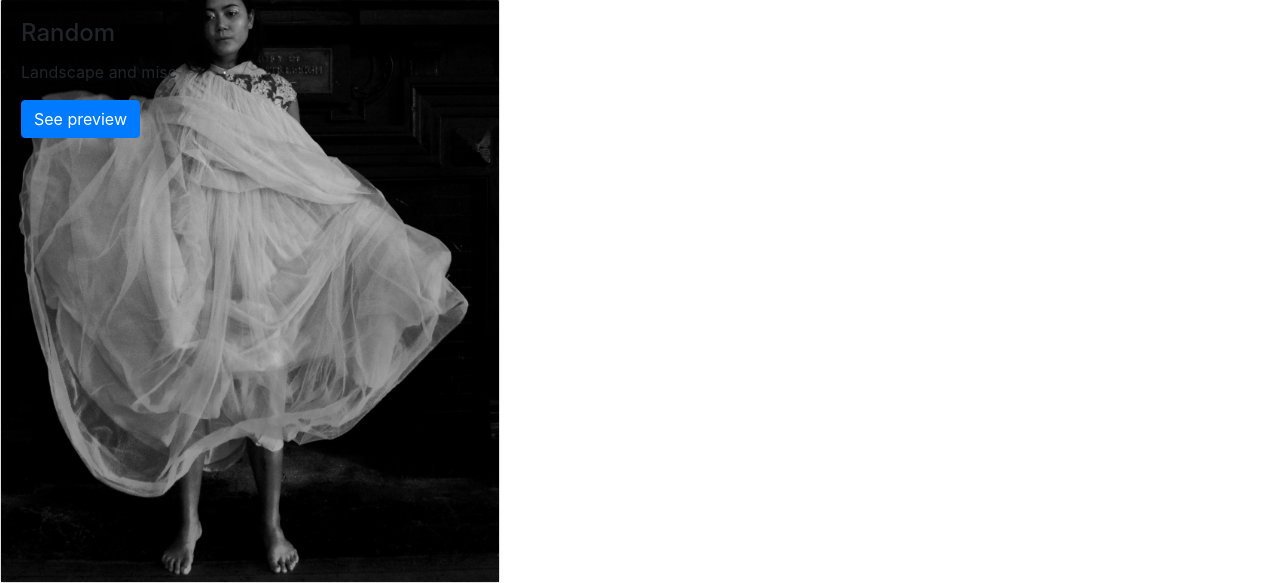
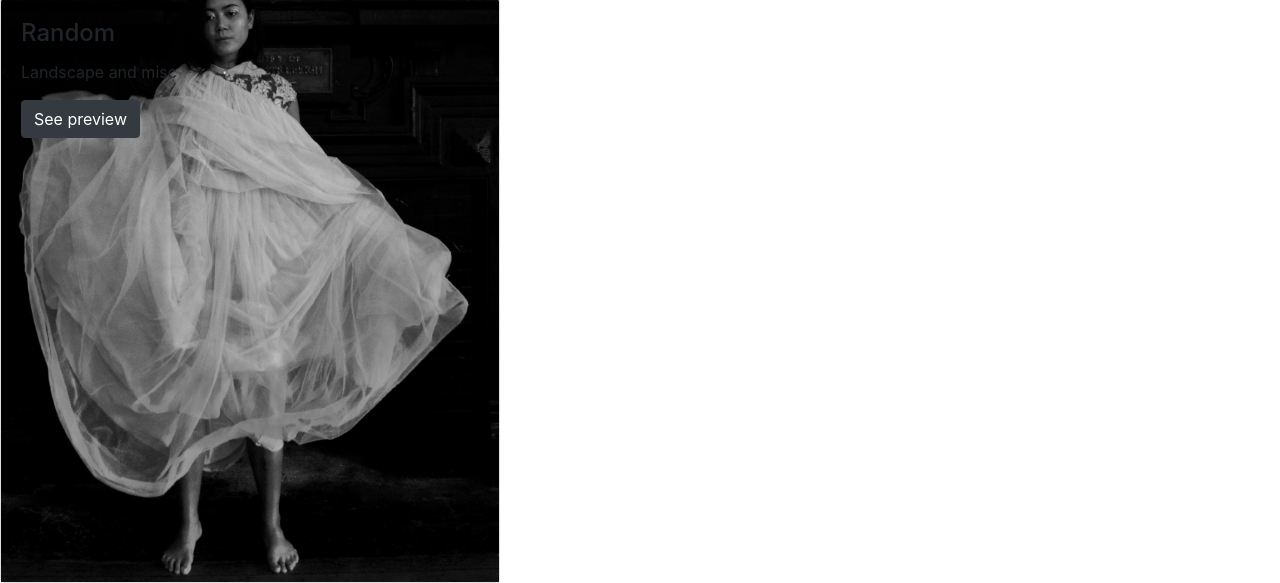
Before and after one commit to annarekow/hello-world, a plain HTML site: page index.html in a window 1280 px wide. Shown: the part 1018-1601 px from the top of the page. Drawn offline with nearby package versions, Linux system fonts and the light colour scheme.

Commit message:
button change

```diff
--- a/index.html
+++ b/index.html
@@ -78,7 +78,7 @@
       <div class="card-img-overlay">
         <h4 class="card-title">Random</h4>
         <p class="card-text">Landscape and misc</p>
-        <a href="hoot.html" class="btn btn-primary">See preview</a>
+        <a href="hoot.html" class="btn btn-dark">See preview</a>
       </div>
     </div>
 
```
